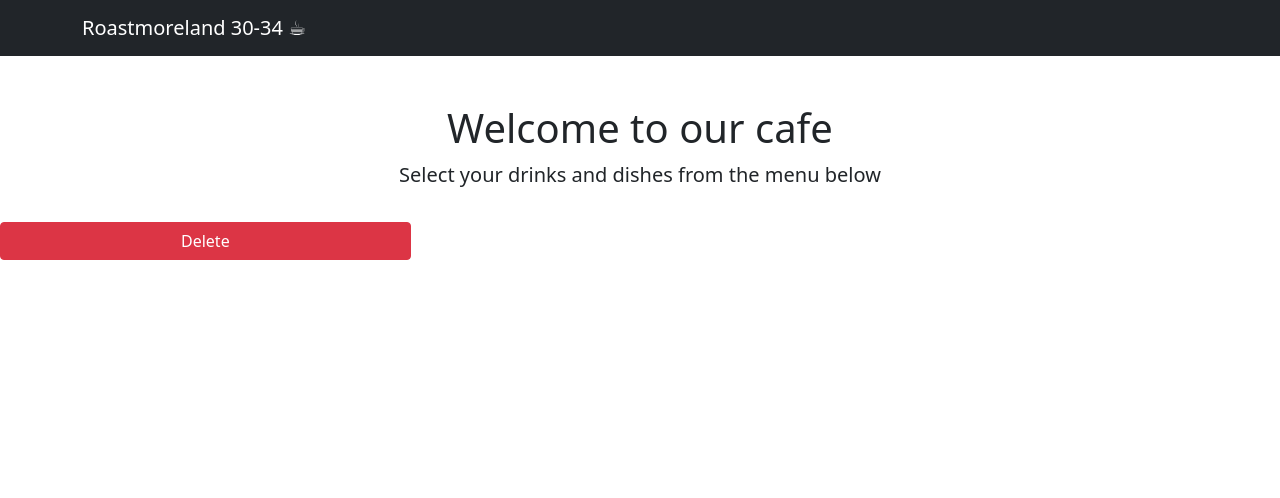
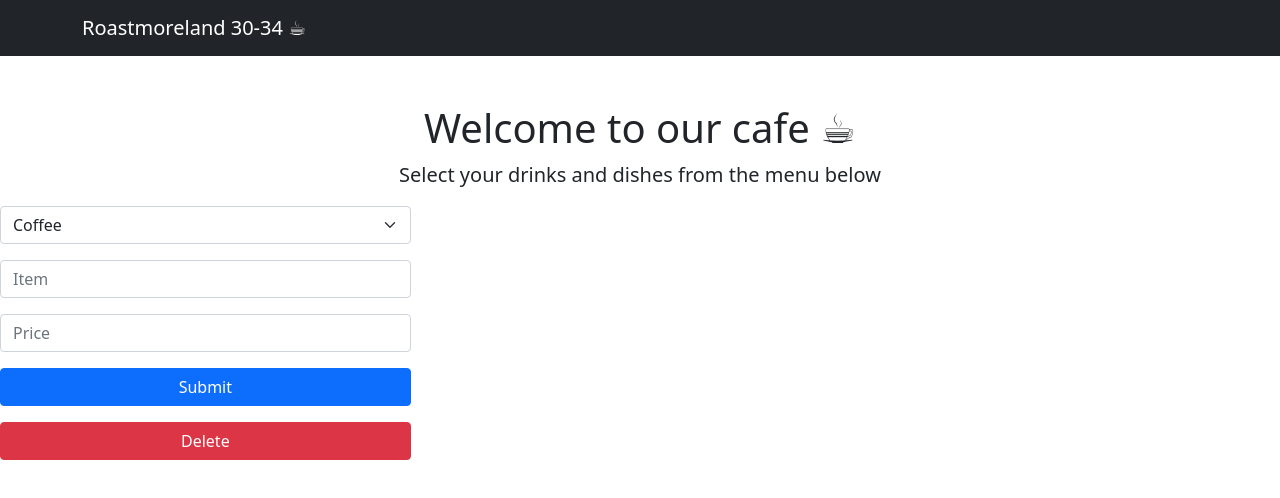
Before and after one commit to Haider007A/ssp-practical, a website: page views/index.html in a window 1280 px wide. Drawn offline with nearby package versions, Linux system fonts and the light colour scheme.

Commit message:
Form finalized

```diff
--- a/views/index.html
+++ b/views/index.html
@@ -37,13 +37,27 @@
         <!-- Page content-->
         <div class="container">
             <div class="text-center mt-5">
-                <h1>Welcome to our cafe</h1>
+                <h1>Welcome to our cafe ☕︎</h1>
                 <p class="lead">Select your drinks and dishes from the menu below</p>
             </div>
         </div>
         <div class="row">
             <div id="menu" class="col-lg-4 mb-5 order-1">
-                <form>
+                <form enctype="application/json" action="/post/json" method="post">
+                    <div class="form-group">
+                        <select class="form-select" name="sec_n">
+                            <option value="0">Coffee</option>
+                            <option value="1">Frappe</option>
+                            <option value="2">Iced Coffee</option>
+                            <option value="3">Tea</option>
+                            <option value="4">Deserts</option>
+                        </select>
+                        <input class="form-control mt-3" type="text" name="item" placeholder="Item">
+                        <input class="form-control mt-3" type="text" name="item" placeholder="Price">
+                        <div class="d-grid gap-2 mt-3">
+                            <button type="submit" class="btn btn-primary btn-block">Submit</button>
+                        </div>
+                    </div>
 
                 </form>
                 <div class="d-grid gap-2">
```
